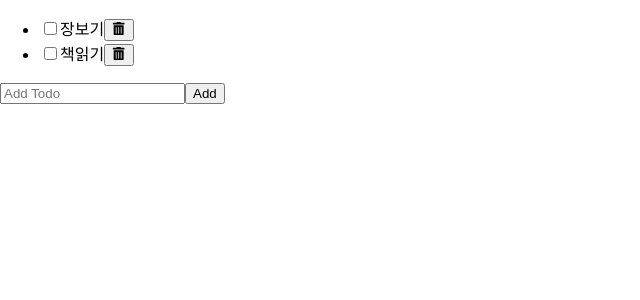
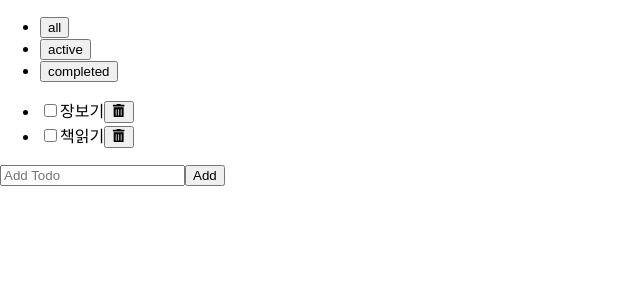
Before and after one commit to JIY00N2/todo-list-react, a React (Create React App) app: page / in a window 1280 px wide. Shown: the top 300 px of the page, without its empty margins (0-640 px from the left). Built offline with nearby package versions, Linux system fonts and the light colour scheme.

Commit message:
2023.04.13 필터 구현

```diff
--- a/src/App.js
+++ b/src/App.js
@@ -1,10 +1,21 @@
+import { useState } from 'react';
 import './App.css';
+import Header from './components/Header/Header';
 import TodoList from './components/TodoList/TodoList';
+// 어플리케이션에서 사용되는 필터 값들
+const filters = ['all', 'active', 'completed'];
 
 export default function App() {
+  // 컴포넌트에 현재 선택된 필터는 첫번째로 all을 보여줌
+  const [filter, setFilter] = useState(filters[0]);
   return (
     <div>
-      <TodoList></TodoList>
+      {/* onFilterChange={filter => setFilter(filter)}
+      전달하는 인자값과 호출하는 것이 같아 함수의 참조값만 전달해도됨*/}
+      {/* Header에게 모든 필터의 정보, 현재 선택된 필터의 정보, 필터를 변경했을때 호출할 수 있는 함수*/}
+      <Header filters ={filters} filter={filter} onFilterChange={setFilter}></Header>
+      {/* TodoList에게도 필터에 대한 정보 제공, 현재는 all로 전부 보여줘 */}
+      <TodoList filter={filter}></TodoList>
     </div>
   );
 }
--- /dev/null
+++ b/src/components/Header/Header.jsx
@@ -0,0 +1,19 @@
+import React from 'react';
+// App에서 filters, filter, onFilterChange 전달받음
+export default function Header({filters, filter, onFilterChange}) {
+    return (
+        <header>
+            <ul>
+                {/* filters를 돌면서 고정된 ui로 index를 써도 무난,
+                li의 key를 index로 지정,
+                filter의 버튼을 누르니까 button 태그 이용,
+                button text는 value 이용,
+                버튼이 클릭될때, 우리가 선택한 버튼의 value로 설정*/}
+                {filters.map((value,index)=>(
+                <li key={index}>
+                    <button onClick={()=>onFilterChange(value)}>{value}</button>
+                </li>))}
+            </ul>
+        </header>
+    );
+}
--- a/src/components/TodoList/TodoList.jsx
+++ b/src/components/TodoList/TodoList.jsx
@@ -1,8 +1,8 @@
 import React, { useState } from 'react';
 import AddTodo from '../AddTodo/AddTodo';
 import Todo from '../Todo/Todo';
-
-export default function TodoList() {
+// TodoList에 필터를 받아옴
+export default function TodoList({filter}) {
     const [todos, setTodos] = useState([
         {id: '123', text:'장보기', status:'active'},
         {id: '124', text:'책읽기', status:'active'},
@@ -25,10 +25,15 @@ export default function TodoList() {
         todos를 돌면서 todo의 id가 삭제하고자 하는 아이템이 아닌것만 필터링*/
         setTodos(todos.filter(todo => todo.idx !== deleted.id));
     }
+    /* 필터된 아이템만 받아옴
+    기존 todo와 해당하는 filter getFilteredItems 함수에 전달*/
+    const filtered = getFilteredItems(todos, filter);
+
     return (
         <section>
             <ul>
-                {todos.map(item => (
+                {/* 필터링된 아이들만 map */}
+                {filtered.map(item => (
                 <Todo
                 key = {item.id}
                 todo={item}
@@ -41,3 +46,14 @@ export default function TodoList() {
         </section>
     );
 }
+/* getFilteredItems(todos, filter) 현재 todo배열과
+어떤걸 filter할 것인지 데이터를 받아옴*/
+function getFilteredItems(todos, filter){
+    // filter의 정보가 all이라면 별도로 filter하지 않아도됨
+    if(filter === 'all'){
+        return todos;
+    }
+    /*filter가 all이 아닌 경우
+    todos의 status가 filter와 같은것만 받아옴*/
+    return todos.filter(todo => todo.status === filter);
+}
```
